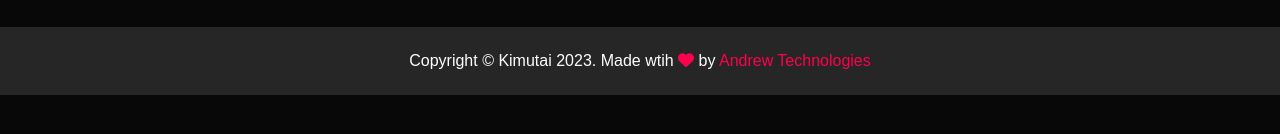
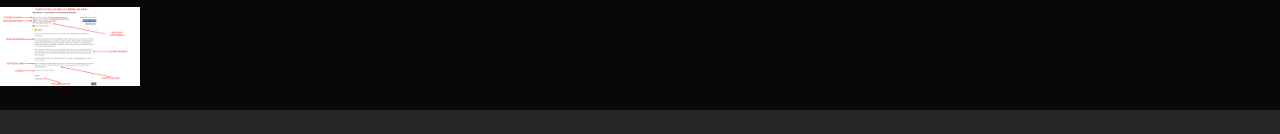
Before and after one commit to kimutaiandy/kimutaiandy.gihub.io, a plain HTML site: page portfolio/index.html in a window 1280 px wide. Shown: the part 3142-3276 px from the top of the page. Before the commit the page ends 3237 px from the top, so only its background shows below. Drawn offline with Linux system fonts and the light colour scheme.

Commit message:
Extra Phishing Email Section
Extra Phishing Email Section

```diff
--- a/portfolio/index.html
+++ b/portfolio/index.html
@@ -157,6 +157,10 @@
             </div>
         </div>
     </div>
+    <div class="phishingemail">
+        <img src="images/Compromised Email.png" class="logo">
+    </div>
+
     <div class="copyright">
         <p>Copyright © Kimutai 2023. Made wtih <i class="fas fa-heart"></i> by <a href="">Andrew Technologies</a></p>
     </div>
```
